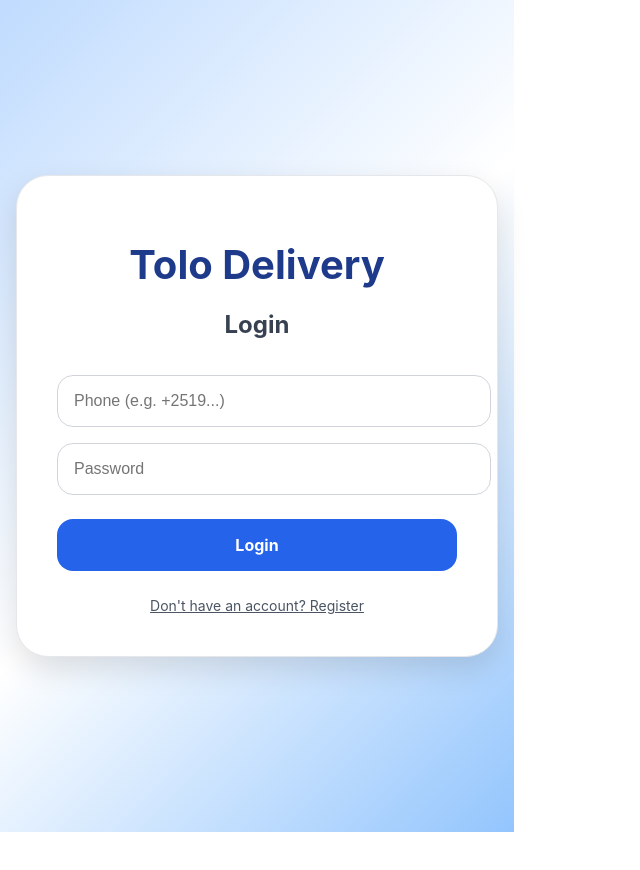
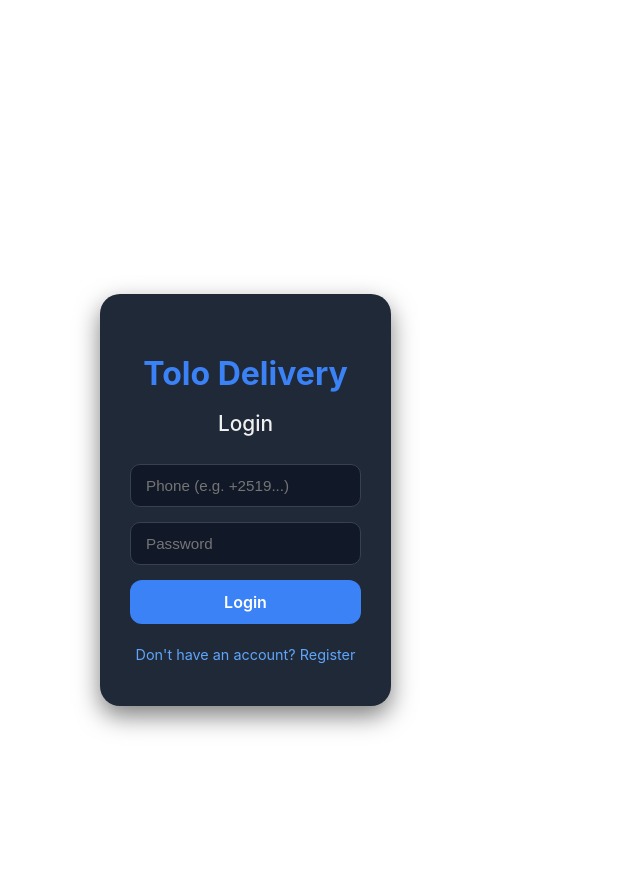
Before and after one commit to Tolo808/Mini_front, a React app: page / in a window 1280 px wide. Shown: the top 870 px of the page, without its empty margins (0-640 px from the left). Before the commit the page ends 832 px from the top, so only its background shows below. Built offline with nearby package versions, Linux system fonts and the light colour scheme; no server answers; the HTML template or start-up script is replaced by a standard one.

Commit message:
Refactor LoginPage styles for improved layout and design

```diff
--- a/src/styles/LoginPage.css
+++ b/src/styles/LoginPage.css
@@ -1,96 +1,106 @@
-/* Full screen gradient background */
+/* === Container === */
 .login-container {
-    min-height: 100vh;
     display: flex;
     justify-content: center;
     align-items: center;
-    padding: 1rem;
-    background: linear-gradient(135deg, #bfdbfe 0%, #ffffff 50%, #93c5fd 100%);
-    font-family: 'Inter', sans-serif;
+    min-height: 100vh;
+    padding: 100px;
+    background-color: #ffffff;
+    font-family: "Inter", sans-serif;
+    color: #f0f0f0;
 }
 
-/* Card */
+/* === Card === */
 .login-card {
+    background-color: #1f2937;
+    padding: 40px 30px;
+    border-radius: 20px;
+    box-shadow: 0 10px 25px rgba(0, 0, 0, 0.5);
     width: 100%;
     max-width: 400px;
-    background: #ffffff;
-    padding: 2.5rem;
-    border-radius: 2rem;
-    box-shadow: 0 12px 30px rgba(0, 0, 0, 0.12);
-    border: 1px solid #e5e7eb;
     text-align: center;
-    transition: transform 0.2s;
+    transition: transform 0.2s ease;
 }
 
 .login-card:hover {
-    transform: translateY(-4px);
+    transform: translateY(-5px);
 }
 
-/* Titles */
 .login-card h1 {
-    font-size: 2.5rem;
-    font-weight: bold;
-    color: #1e3a8a;
-    margin-bottom: 0.5rem;
+    margin-bottom: 10px;
+    font-size: 2rem;
+    color: #3b82f6;
 }
 
 .login-card h2 {
-    font-size: 1.5rem;
-    color: #374151;
-    margin-bottom: 2rem;
+    margin-bottom: 25px;
+    font-size: 1.3rem;
+    font-weight: 500;
 }
 
-/* Inputs */
-.login-card input {
-    width: 100%;
-    padding: 1rem;
-    margin-bottom: 1rem;
-    border: 1px solid #d1d5db;
-    border-radius: 1rem;
-    font-size: 1rem;
-    outline: none;
-    transition: 0.2s;
+/* === Form Inputs === */
+form {
+    display: flex;
+    flex-direction: column;
+    gap: 15px;
 }
 
-.login-card input:focus {
-    border-color: #2563eb;
-    box-shadow: 0 0 0 2px rgba(37, 99, 235, 0.25);
+input {
+    padding: 12px 15px;
+    border-radius: 10px;
+    border: 1px solid #374151;
+    background-color: #111827;
+    color: #f0f0f0;
+    font-size: 0.95rem;
+    outline: none;
+    transition: all 0.2s ease;
 }
 
-/* Submit Button */
-.login-card button[type="submit"] {
-    width: 100%;
-    padding: 1rem;
-    margin-top: 0.5rem;
-    border-radius: 1rem;
-    font-weight: bold;
-    color: #fff;
-    background-color: #2563eb;
-    border: none;
-    cursor: pointer;
-    transition: 0.2s;
+input:focus {
+    border-color: #3b82f6;
+    box-shadow: 0 0 0 3px rgba(59, 130, 246, 0.3);
 }
 
-.login-card button[type="submit"]:hover {
-    background-color: #1e40af;
+/* === Button === */
+button {
+    padding: 12px 15px;
+    border-radius: 12px;
+    border: none;
+    background-color: #3b82f6;
+    color: #fff;
+    font-weight: 600;
+    font-size: 1rem;
+    cursor: pointer;
+    transition: background 0.2s ease, transform 0.1s ease;
 }
 
-.login-card button[type="submit"]:disabled {
-    background-color: #9ca3af;
+button:hover:not(:disabled) {
+    background-color: #2563eb;
+    transform: translateY(-2px);
+}
+
+button:disabled {
+    opacity: 0.6;
     cursor: not-allowed;
 }
 
-/* Toggle register/login */
-.login-card .toggle-btn {
+/* === Toggle link === */
+.toggle-btn {
     display: block;
-    margin-top: 1.5rem;
-    font-size: 0.875rem;
-    color: #4b5563;
-    text-decoration: underline;
+    margin-top: 20px;
+    font-size: 0.9rem;
+    color: #60a5fa;
     cursor: pointer;
-    transition: 0.2s;
+    transition: color 0.2s ease;
 }
 
-.login-card .toggle-btn:hover {
-    color: #2563eb;
+.toggle-btn:hover {
+    color: #3b82f6;
 }
+
+/* Small adjustments for mobile */
+@media (max-width: 480px) {
+    .login-card {
+        padding: 30px 20px;
+    }
+}
```
